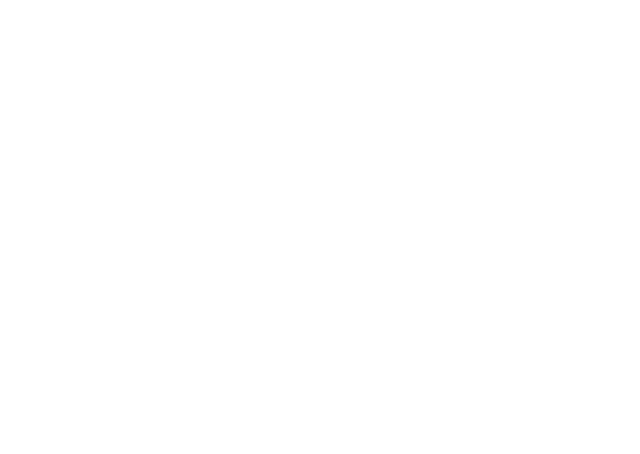
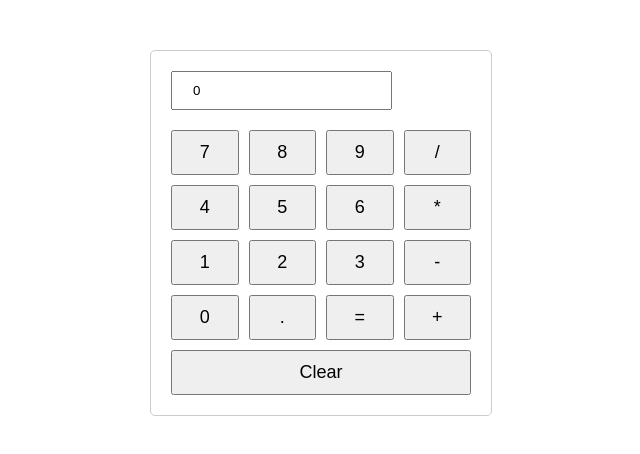
Before and after one commit to Steffen-Svenningsen/ten-vue-projects, a Vue app: page /calculator in a window 1280 px wide. Before the commit this address had no page. Shown: the top 454 px of the page, without its empty margins (319-959 px from the left). Built offline with nearby package versions, Linux system fonts and the light colour scheme.

Commit message:
Project 3

```diff
--- a/src/components/NavigationMenu.vue
+++ b/src/components/NavigationMenu.vue
@@ -2,6 +2,7 @@
   <nav>
     <router-link to="/todo-app">Todo-app</router-link>
     <router-link to="/random-quote-generator">Random Quote Generator</router-link>
+    <router-link to="/calculator">Calculator</router-link>
   </nav>
 </template>
 
--- a/src/router/index.js
+++ b/src/router/index.js
@@ -17,6 +17,11 @@
       path: '/random-quote-generator',
       name: 'random-quote-generator',
       component: () => import('../views/projects/RandomQuoteGenerator.vue')
+    },
+    {
+      path: '/calculator',
+      name: 'calculator',
+      component: () => import('../views/projects/AmazingCalculator.vue')
     }
   ]
 })
--- /dev/null
+++ b/src/views/projects/AmazingCalculator.vue
@@ -0,0 +1,104 @@
+<script setup>
+import { ref, computed } from 'vue'
+
+const display = ref('0')
+
+const appendToDisplay = (value) => {
+  if (display.value === '0' && value !== '.') {
+    display.value = value
+  } else {
+    display.value += value
+  }
+}
+
+const calculate = () => {
+  try {
+    display.value = eval(display.value).toString()
+  } catch (error) {
+    display.value = 'Error'
+  }
+}
+
+const displayClass = computed(() => {
+  return display.value.length > 12 ? 'small-text' : ''
+})
+
+const clearDisplay = () => {
+  display.value = '0'
+}
+</script>
+
+<template>
+  <div>
+    <div class="calculator">
+      <input v-model="display" :class="displayClass" readonly />
+      <div class="buttons">
+        <button @click="appendToDisplay('7')">7</button>
+        <button @click="appendToDisplay('8')">8</button>
+        <button @click="appendToDisplay('9')">9</button>
+        <button @click="appendToDisplay('/')">/</button>
+
+        <button @click="appendToDisplay('4')">4</button>
+        <button @click="appendToDisplay('5')">5</button>
+        <button @click="appendToDisplay('6')">6</button>
+        <button @click="appendToDisplay('*')">*</button>
+
+        <button @click="appendToDisplay('1')">1</button>
+        <button @click="appendToDisplay('2')">2</button>
+        <button @click="appendToDisplay('3')">3</button>
+        <button @click="appendToDisplay('-')">-</button>
+
+        <button @click="appendToDisplay('0')">0</button>
+        <button @click="appendToDisplay('.')">.</button>
+        <button @click="calculate()">=</button>
+        <button @click="appendToDisplay('+')">+</button>
+      </div>
+
+      <button @click="clearDisplay" class="clear-button">Clear</button>
+    </div>
+  </div>
+</template>
+
+<style scoped>
+input {
+  padding: 10px 20px;
+  margin-bottom: 20px;
+}
+
+.calculator {
+  max-width: 300px;
+  margin: 50px auto;
+  padding: 20px;
+  border: 1px solid #ccc;
+  border-radius: 5px;
+}
+
+.display {
+  width: 100%;
+  margin-bottom: 10px;
+  padding: 10px;
+  font-size: 18px;
+  text-align: right;
+}
+
+.buttons {
+  display: grid;
+  grid-template-columns: repeat(4, 1fr);
+  gap: 10px;
+}
+
+button {
+  width: 100%;
+  padding: 10px;
+  font-size: 18px;
+}
+
+.clear-button {
+  width: 100%;
+  margin-top: 10px;
+}
+
+.small-text {
+  font-size: 14px;
+}
+</style>
```
